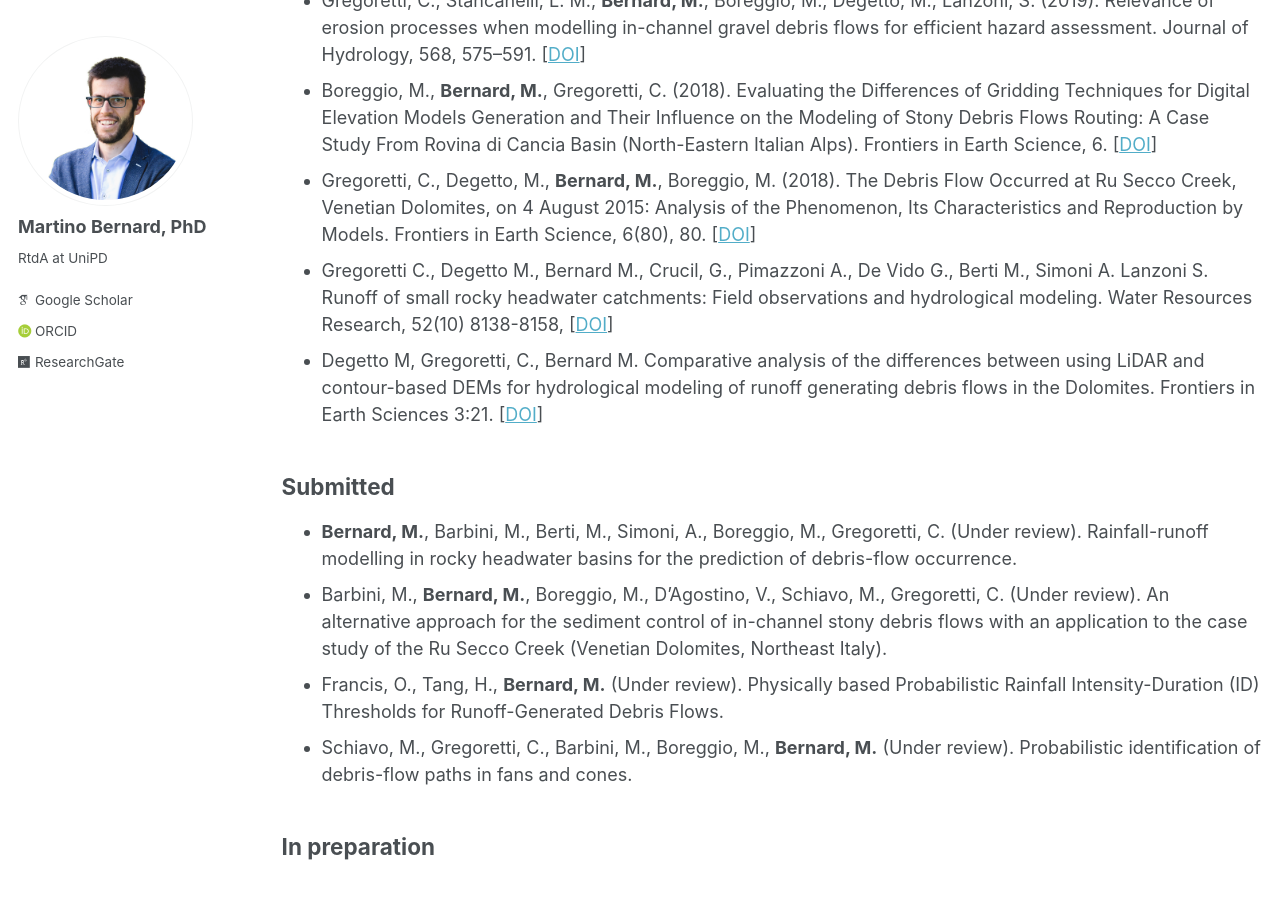
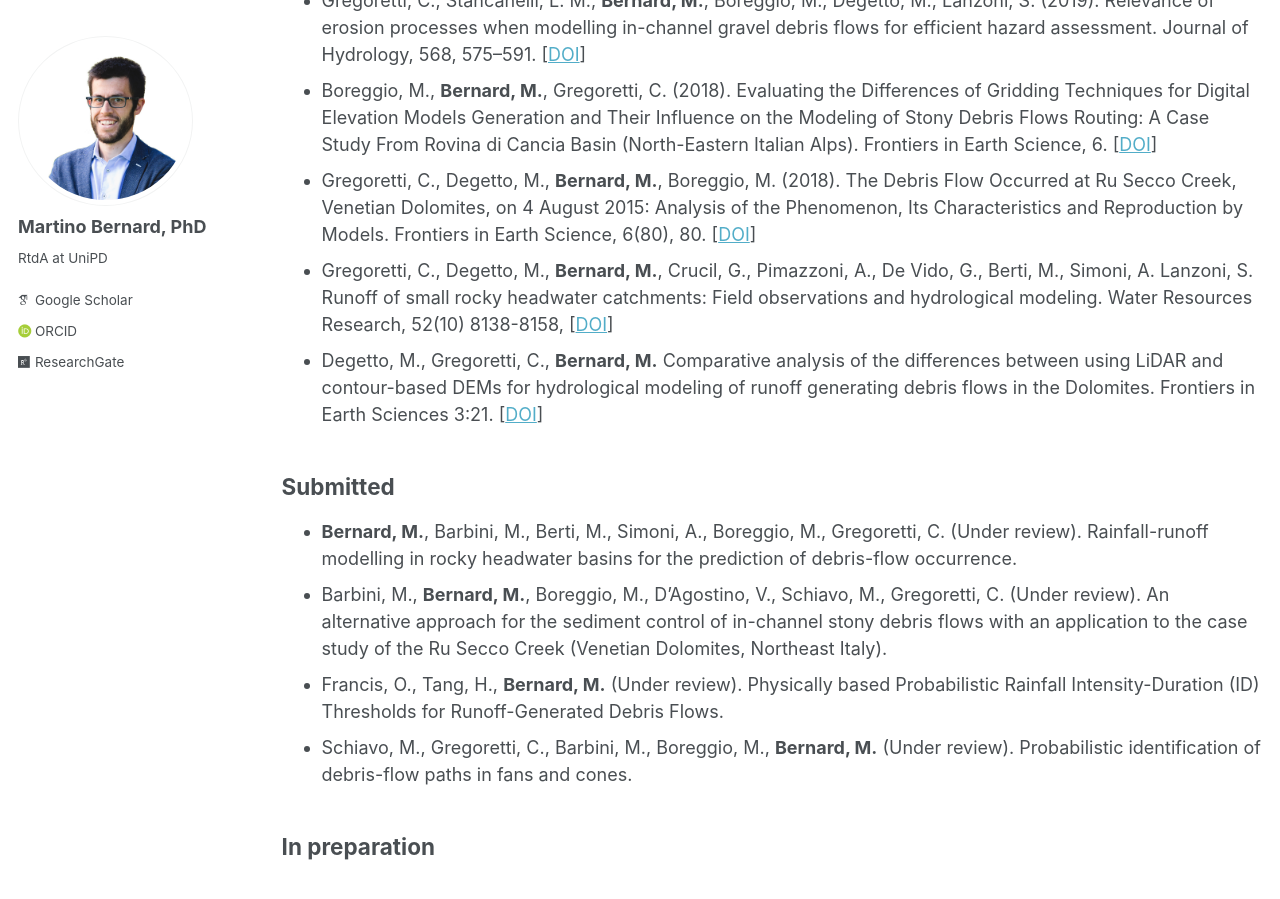
Before and after one commit to martinobernard/martinobernard.github.io, a Jekyll site: the page built from _pages/publications.md, in a window 1280 px wide and 900 px high, scrolled down 933 px. Built offline with Jekyll 4.4.1, drawn with Linux system fonts in a browser that asks for light colours; some web fonts are replaced.

```diff
--- a/_pages/publications.md
+++ b/_pages/publications.md
@@ -24,8 +24,8 @@ author_profile: true
 * Gregoretti, C., Stancanelli, L. M., **Bernard, M.**, Boreggio, M., Degetto, M., Lanzoni, S. (2019). Relevance of erosion processes when modelling in-channel gravel debris flows for efficient hazard assessment. Journal of Hydrology, 568, 575–591. [<a href="https://doi.org/10.1016/j.jhydrol.2018.10.001" target="_blank">DOI</a>]
 * Boreggio, M., **Bernard, M.**, Gregoretti, C. (2018). Evaluating the Differences of Gridding Techniques for Digital Elevation Models Generation and Their Influence on the Modeling of Stony Debris Flows Routing: A Case Study From Rovina di Cancia Basin (North-Eastern Italian Alps). Frontiers in Earth Science, 6. [<a href="https://doi.org/10.3389/feart.2018.00089" target="_blank">DOI</a>]
 * Gregoretti, C., Degetto, M., **Bernard, M.**, Boreggio, M. (2018). The Debris Flow Occurred at Ru Secco Creek, Venetian Dolomites, on 4 August 2015: Analysis of the Phenomenon, Its Characteristics and Reproduction by Models. Frontiers in Earth Science, 6(80), 80. [<a href="https://doi.org/10.3389/feart.2018.00080" target="_blank">DOI</a>]
-* Gregoretti C., Degetto M., Bernard M., Crucil, G., Pimazzoni A., De Vido G., Berti M., Simoni A. Lanzoni S. Runoff of small rocky headwater catchments: Field 	observations and hydrological modeling. Water Resources Research, 52(10) 8138-8158, [<a href="https://doi.org/10.1002/2016WR018675" target="_blank">DOI</a>]
-* Degetto M, Gregoretti, C., Bernard M. Comparative analysis of the differences between using LiDAR and contour-based DEMs for hydrological modeling of runoff generating debris flows in the Dolomites. Frontiers in Earth Sciences 3:21. [<a href="https://doi.org/10.3389/feart.2015.00021" target="_blank">DOI</a>]
+* Gregoretti, C., Degetto, M., **Bernard, M.**, Crucil, G., Pimazzoni, A., De Vido, G., Berti, M., Simoni, A. Lanzoni, S. Runoff of small rocky headwater catchments: Field observations and hydrological modeling. Water Resources Research, 52(10) 8138-8158, [<a href="https://doi.org/10.1002/2016WR018675" target="_blank">DOI</a>]
+* Degetto, M., Gregoretti, C., **Bernard, M.** Comparative analysis of the differences between using LiDAR and contour-based DEMs for hydrological modeling of runoff generating debris flows in the Dolomites. Frontiers in Earth Sciences 3:21. [<a href="https://doi.org/10.3389/feart.2015.00021" target="_blank">DOI</a>]
 
 ## Submitted
 * **Bernard, M.**, Barbini, M., Berti, M., Simoni, A., Boreggio, M., Gregoretti, C. (Under review). Rainfall-runoff modelling in rocky headwater basins for the prediction of debris-flow occurrence.
```
